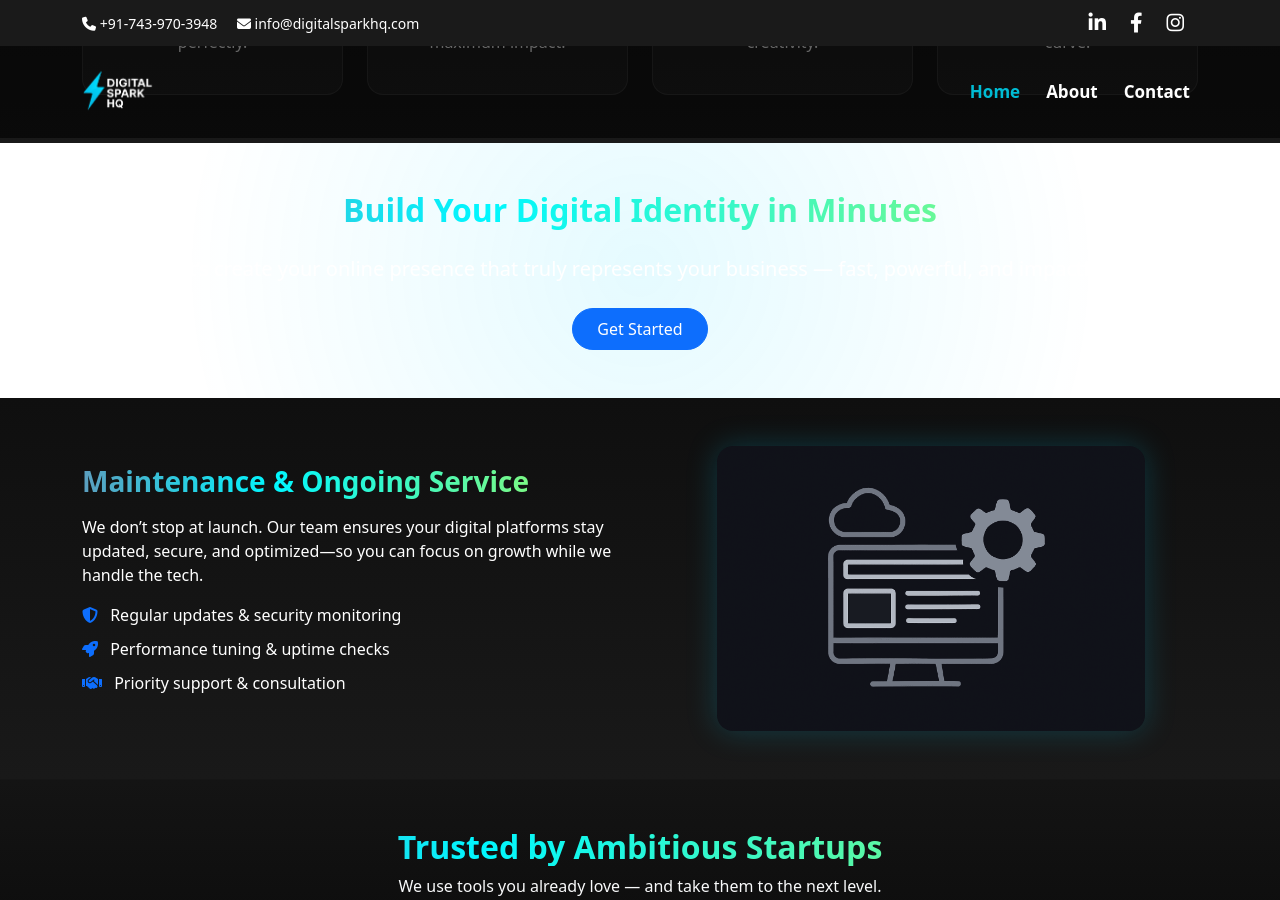
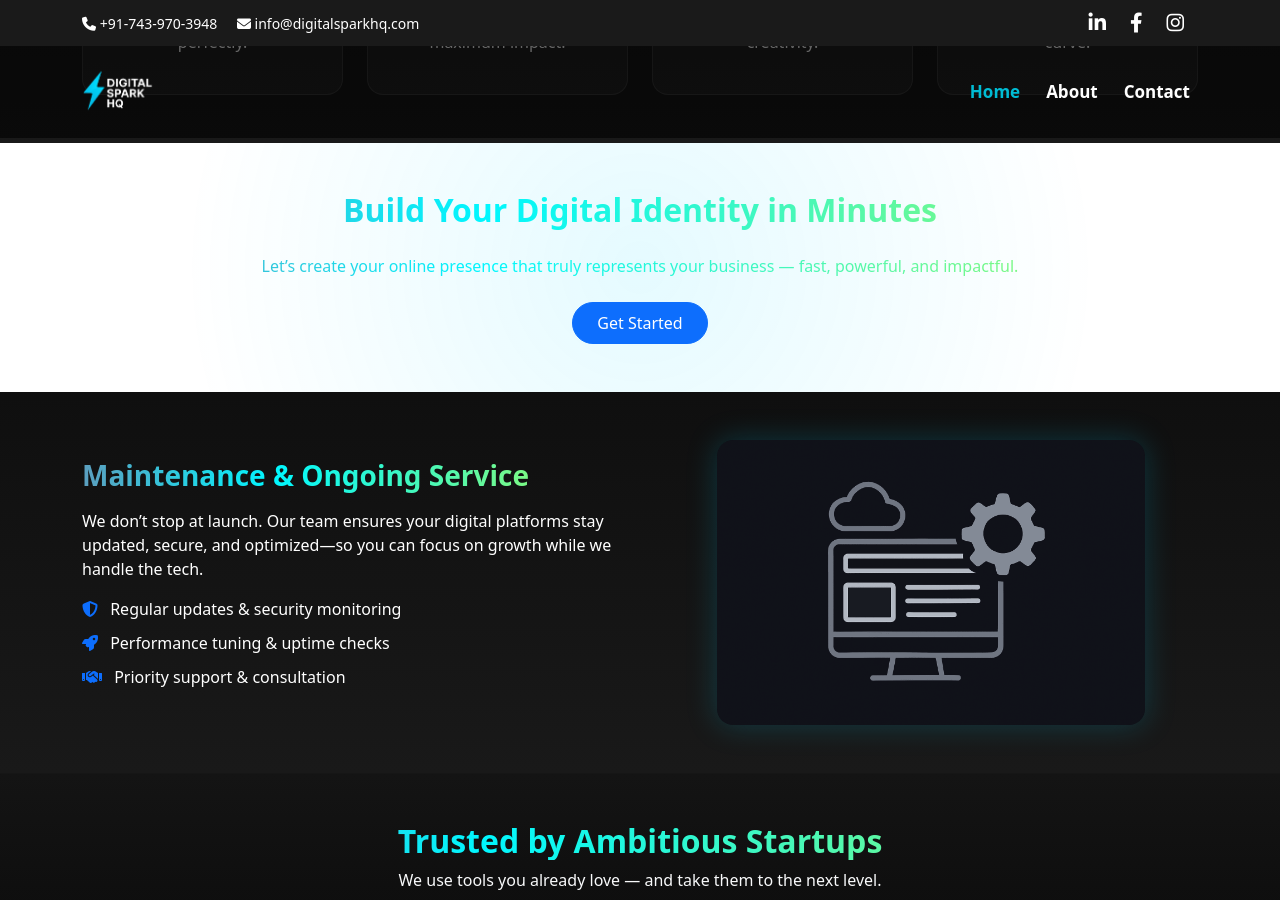
Before and after one commit to Iambiswajit-C/digitalsparkhq, a Jekyll site: the page built from index.md, in a window 1280 px wide and 900 px high, scrolled down 2170 px. Built offline with Jekyll 4.4.1, drawn with Linux system fonts in a browser that asks for light colours.

Commit message:
Update index.md

```diff
--- a/index.md
+++ b/index.md
@@ -135,7 +135,7 @@ title: "Home"
 <section id="build-identity" class="py-5 text-center text-white position-relative">
   <div class="container fade-in">
     <h2 class="fw-bold gradient-text mb-4">Build Your Digital Identity in Minutes</h2>
-    <p class="lead mb-4">Let’s create your online presence that truly represents your business — fast, powerful, and impactful.</p>
+    <p class="gradient-text mb-4">Let’s create your online presence that truly represents your business — fast, powerful, and impactful.</p>
     <a href="{{ '/contact' | relative_url }}" class="btn btn-primary px-4 py-2 rounded-pill">Get Started</a>
   </div>
 </section>
```
